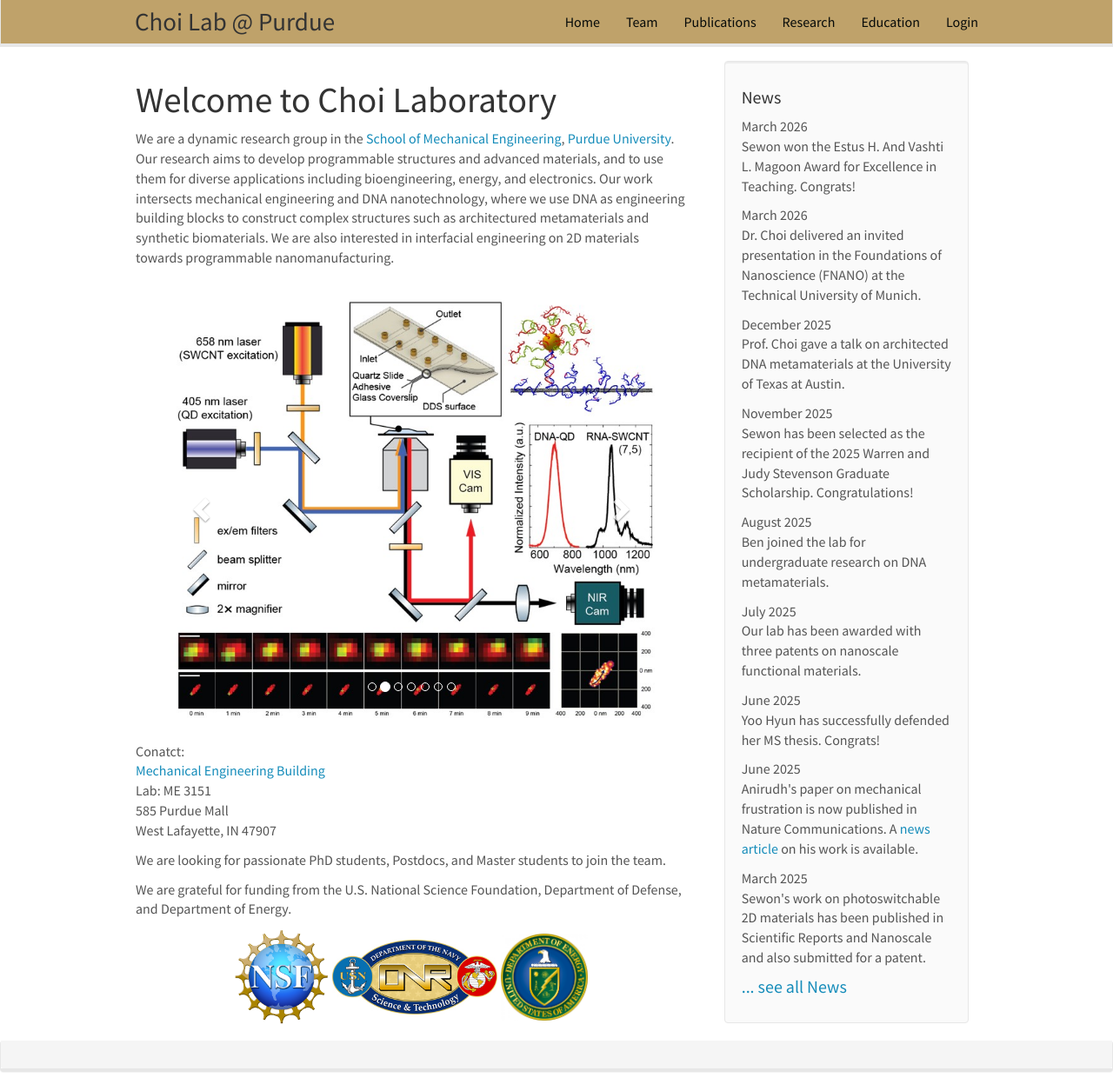
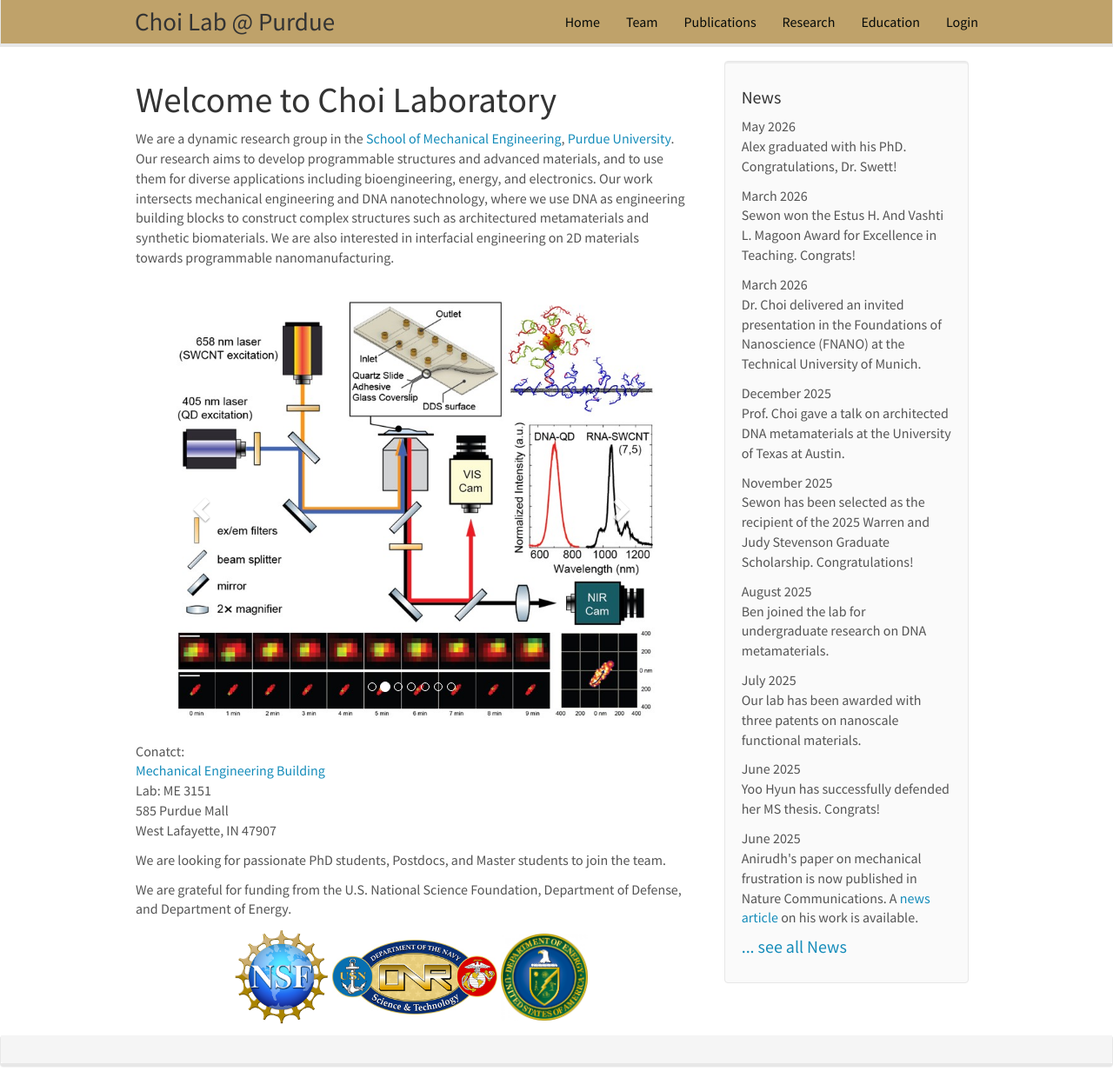
Before and after one commit to choidnalab/choidnalab.github.io, a Jekyll site: the page built from _pages/home.md, in a window 1280 px wide and 1255 px high. Shown: the whole window at 87% size. Built offline with Jekyll 4.4.1, drawn with Linux system fonts in a browser that asks for light colours; nearby versions of some CDN libraries.

Commit message:
Add news entry for Alex's PhD graduation

```diff
--- a/_data/news.yml
+++ b/_data/news.yml
@@ -1,3 +1,6 @@
+
+- date: May 2026
+  headline: Alex graduated with his PhD. Congratulations, Dr. Swett!
 
 - date: March 2026
   headline: Sewon won the Estus H. And Vashti L. Magoon Award for Excellence in Teaching. Congrats!
```
